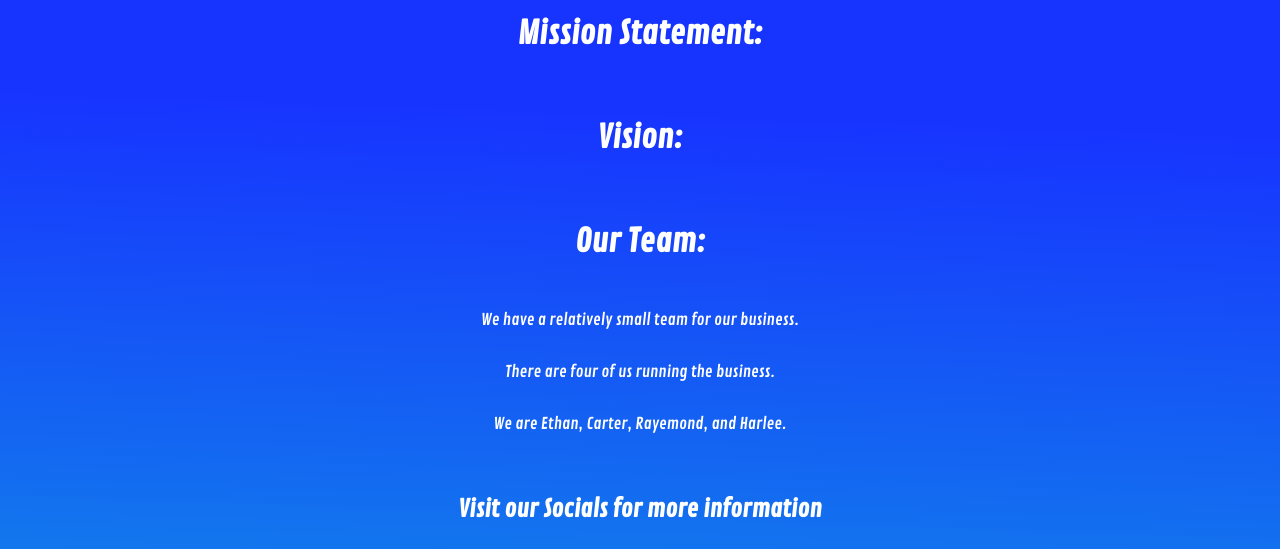
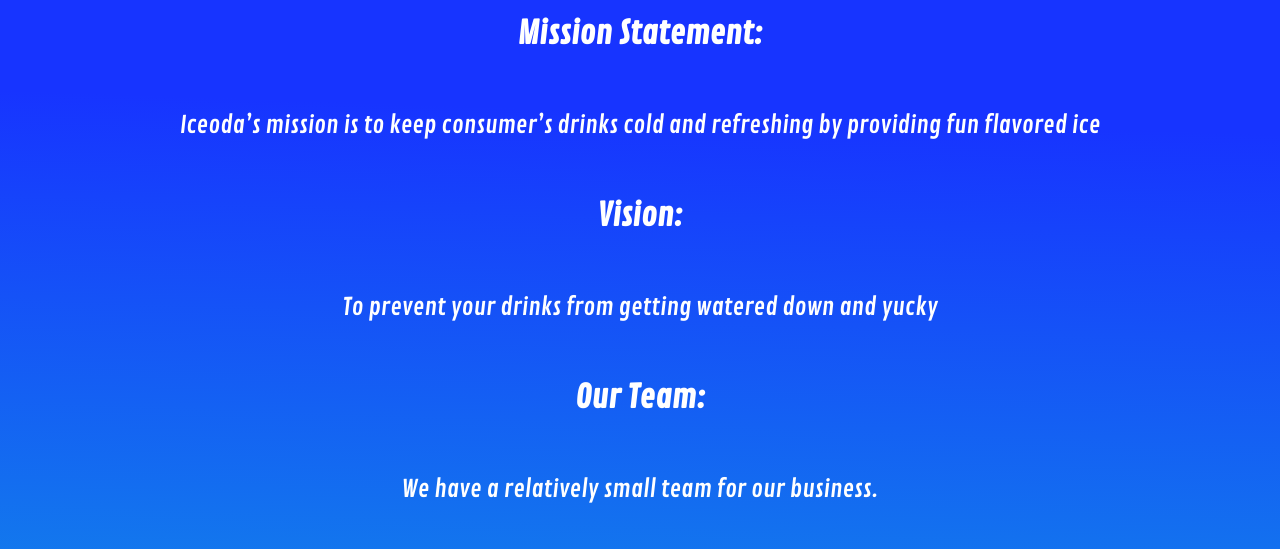
Before and after one commit to Eves259/Econ-Project, a plain HTML site: page index(3).html in a window 1280 px wide. Shown: the part 850-1399 px from the top of the page. Drawn offline with Linux system fonts and the light colour scheme.

Commit message:
added mission statement and vision

```diff
--- a/index(3).css
+++ b/index(3).css
@@ -143,5 +143,5 @@ body {
 #p-2 {
     color: white;
     text-align: center;
-    font-size: 1rem;
+    font-size: 1.5rem;
 }
--- a/index(3).html
+++ b/index(3).html
@@ -27,11 +27,13 @@
 <img id="img-one" src="images/shark_tan flipped.png">
 
 <p id="p-1"><strong>Mission Statement:</strong></p>
+<p id="p-2">Iceoda’s mission is to keep consumer’s drinks cold and refreshing by providing fun flavored ice</p>
 <p id="p-1"><strong>Vision:</strong></p>
+<p id="p-2">To prevent your drinks from getting watered down and yucky</p>
 <p id="p-1"><strong>Our Team:</strong></p>
 <p id="p-2">We have a relatively small team for our business.</p>
 <p id="p-2">There are four of us running the business.</p>
-<p id="p-2">We are Ethan, Carter, Rayemond, and Harlee.</p>
+<p id="p-2">We are Ethan, Carter Black, Rayemond, and Harlee.</p>
 
 <br>
 
```
Also changed, not shown: index(4).html (+1 -0 lines), index.html (+1 -1 lines).
